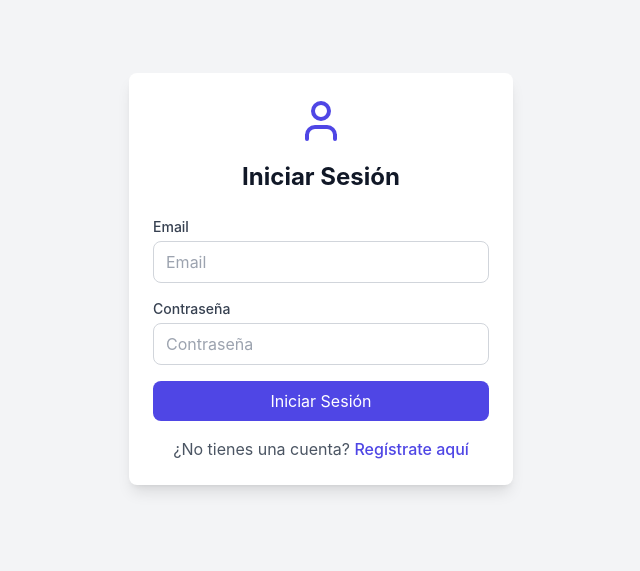
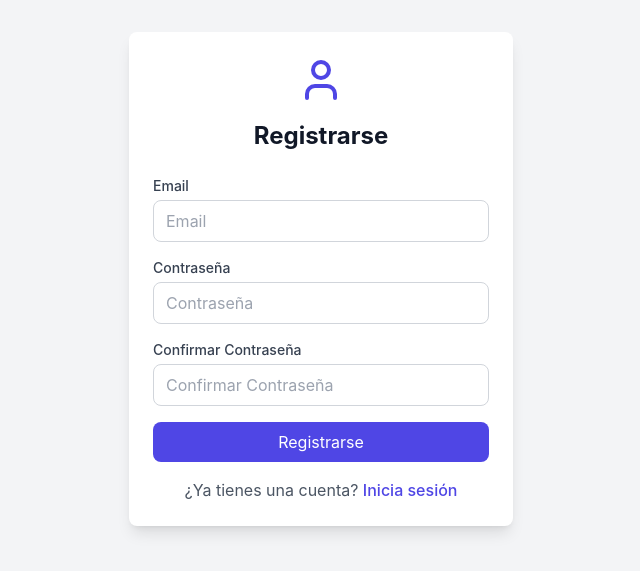
Before and after one commit to javieraguayo/PayDemo-Frontend, a React (Create React App) app: page /register in a window 1280 px wide. Shown: the part 121-692 px from the top of the page, without its empty margins (319-959 px from the left). Built offline with nearby package versions, Linux system fonts and the light colour scheme.

Commit message:
Agregado componente de registro de usuario

```diff
--- a/src/App.js
+++ b/src/App.js
@@ -3,11 +3,12 @@ import { BrowserRouter as Router, Route, Routes } from 'react-router-dom';
 import { AuthProvider } from './context/AuthContext';
 import ProtectedRoute from './components/ProtectedRoute';
 import PaymentPage from './pages/PaymentPage';
-import FailurePage from './pages/FailurePage';  // Asegúrate de que esté importado
+import FailurePage from './pages/FailurePage';
 import SuccessPage from './pages/SuccessPage';
 import HistoryPage from './pages/HistoryPage';
 import LoginForm from './components/LoginForm';
 import HomePage from './pages/HomePage';
+import RegisterForm from './components/RegisterForm';  // Importar la página de registro
 
 function App() {
   return (
@@ -15,6 +16,7 @@ function App() {
       <Router>
         <Routes>
           <Route path="/login" element={<LoginForm />} />
+          <Route path="/register" element={<RegisterForm />} />  {/* Nueva ruta para registro */}
 
           {/* Rutas protegidas */}
           <Route
--- /dev/null
+++ b/src/components/RegisterForm.js
@@ -0,0 +1,169 @@
+import { useState } from 'react';
+import { UserIcon, CheckCircle, AlertTriangle } from 'lucide-react'; // Se añaden íconos
+
+function RegisterForm() {
+  const [email, setEmail] = useState('');
+  const [password, setPassword] = useState('');
+  const [confirmPassword, setConfirmPassword] = useState('');
+  const [errors, setErrors] = useState({ email: '', password: '', confirmPassword: '' });
+  const [serverError, setServerError] = useState('');
+  const [successMessage, setSuccessMessage] = useState(''); // Estado para el mensaje de éxito
+
+  const validateForm = () => {
+    const newErrors = { email: '', password: '', confirmPassword: '' };
+
+    // Validación de email
+    if (!email) {
+      newErrors.email = 'El campo de email es obligatorio';
+    } else if (!/\S+@\S+\.\S+/.test(email)) {
+      newErrors.email = 'El formato de email es inválido';
+    }
+
+    // Validación de contraseña
+    if (!password) {
+      newErrors.password = 'El campo de contraseña es obligatorio';
+    } else if (password.length < 6) {
+      newErrors.password = 'La contraseña debe tener al menos 6 caracteres';
+    }
+
+    // Validación de confirmación de contraseña
+    if (password !== confirmPassword) {
+      newErrors.confirmPassword = 'Las contraseñas no coinciden';
+    }
+
+    setErrors(newErrors);
+    return !newErrors.email && !newErrors.password && !newErrors.confirmPassword;
+  };
+
+  const handleSubmit = async (e) => {
+    e.preventDefault();
+
+    if (validateForm()) {
+      try {
+        const response = await fetch('http://192.168.0.25:4000/auth/register', {
+          method: 'POST',
+          headers: {
+            'Content-Type': 'application/json',
+          },
+          body: JSON.stringify({
+            email,
+            password,
+          }),
+        });
+
+        const data = await response.json();
+
+        if (response.ok) {
+          setSuccessMessage('Registro exitoso. Redirigiendo al inicio de sesión...');
+
+          // Redirigir después de un pequeño retraso
+          setTimeout(() => {
+            window.location.replace('/login');
+          }, 3000);
+        } else {
+          setServerError(data.message || 'Error en el registro');
+        }
+      } catch (error) {
+        setServerError('Error en la conexión con el servidor');
+      }
+    }
+  };
+
+  return (
+    <div className="flex items-center justify-center min-h-screen bg-gray-100">
+      <div className="w-full max-w-sm p-6 bg-white rounded-lg shadow-lg">
+        <div className="flex justify-center mb-4">
+          <UserIcon className="w-12 h-12 text-indigo-600" />
+        </div>
+        <h2 className="mb-6 text-2xl font-bold text-center text-gray-900">Registrarse</h2>
+
+        {/* Mostrar mensaje de éxito con ícono */}
+        {successMessage ? (
+          <div className="flex items-center justify-center flex-col">
+            <CheckCircle className="w-12 h-12 text-green-500 mb-4" />
+            <p className="text-green-600 text-center mb-4">{successMessage}</p>
+          </div>
+        ) : (
+          <form className="space-y-4" onSubmit={handleSubmit}>
+            <div>
+              <label htmlFor="email" className="block text-sm font-medium text-gray-700">
+                Email
+              </label>
+              <input
+                type="email"
+                id="email"
+                className={`w-full px-3 py-2 mt-1 border rounded-lg focus:ring focus:ring-indigo-500 focus:outline-none ${
+                  errors.email ? 'border-red-500' : 'border-gray-300'
+                }`}
+                placeholder="Email"
+                value={email}
+                onChange={(e) => setEmail(e.target.value)}
+              />
+              {errors.email && <p className="mt-1 text-sm text-red-600">{errors.email}</p>}
+            </div>
+
+            <div>
+              <label htmlFor="password" className="block text-sm font-medium text-gray-700">
+                Contraseña
+              </label>
+              <input
+                type="password"
+                id="password"
+                className={`w-full px-3 py-2 mt-1 border rounded-lg focus:ring focus:ring-indigo-500 focus:outline-none ${
+                  errors.password ? 'border-red-500' : 'border-gray-300'
+                }`}
+                placeholder="Contraseña"
+                value={password}
+                onChange={(e) => setPassword(e.target.value)}
+              />
+              {errors.password && <p className="mt-1 text-sm text-red-600">{errors.password}</p>}
+            </div>
+
+            <div>
+              <label htmlFor="confirmPassword" className="block text-sm font-medium text-gray-700">
+                Confirmar Contraseña
+              </label>
+              <input
+                type="password"
+                id="confirmPassword"
+                className={`w-full px-3 py-2 mt-1 border rounded-lg focus:ring focus:ring-indigo-500 focus:outline-none ${
+                  errors.confirmPassword ? 'border-red-500' : 'border-gray-300'
+                }`}
+                placeholder="Confirmar Contraseña"
+                value={confirmPassword}
+                onChange={(e) => setConfirmPassword(e.target.value)}
+              />
+              {errors.confirmPassword && (
+                <p className="mt-1 text-sm text-red-600">{errors.confirmPassword}</p>
+              )}
+            </div>
+
+            {/* Mostrar error del servidor */}
+            {serverError && (
+              <div className="flex items-center mt-2 text-red-600">
+                <AlertTriangle className="h-5 w-5 mr-1" />
+                <p className="text-sm">{serverError}</p>
+              </div>
+            )}
+
+            <button
+              type="submit"
+              className="w-full px-4 py-2 text-white bg-indigo-600 rounded-lg hover:bg-indigo-700 focus:ring focus:ring-indigo-500"
+            >
+              Registrarse
+            </button>
+
+            <p className="mt-4 text-center">
+              <span className="text-gray-600">¿Ya tienes una cuenta?{' '}</span>
+              <a href="/login" className="text-indigo-600 hover:text-indigo-700 font-medium">
+                Inicia sesión
+              </a>
+            </p>
+          </form>
+        )}
+      </div>
+    </div>
+  );
+}
+
+export default RegisterForm;
```
